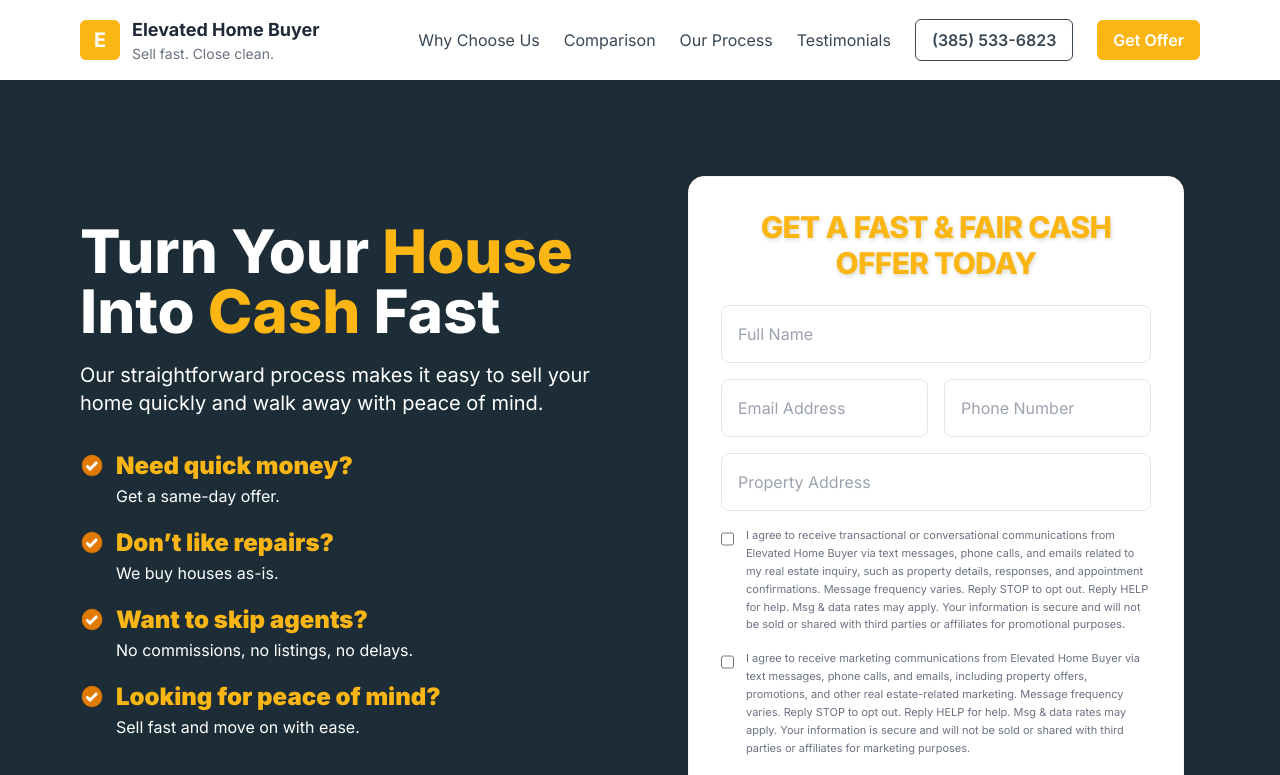
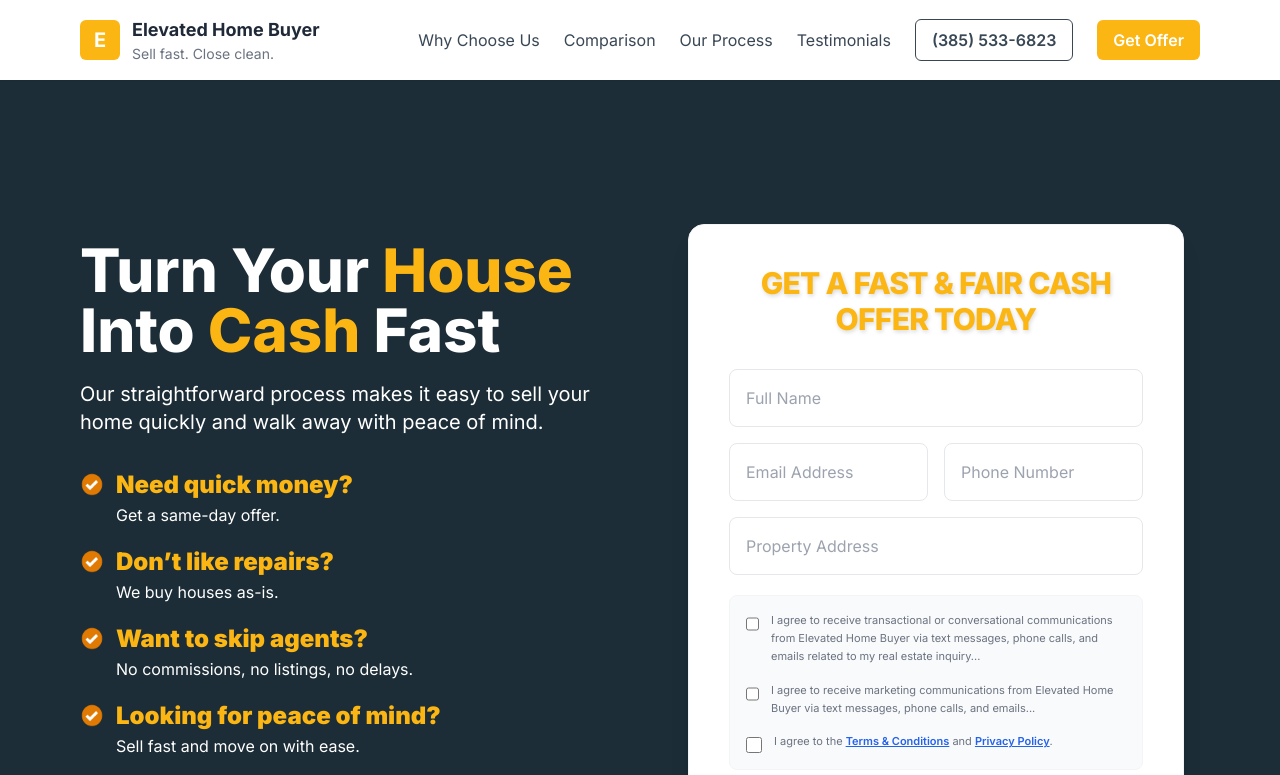
Before and after one commit to hpintojr/gettopdollar-homebuyer, a Next.js app: page / in a window 1280 px wide. Shown: the top 775 px of the page. Built offline with nearby package versions, Linux system fonts and the light colour scheme.

Commit message:
Update ContactForm.tsx

```diff
--- a/components/ContactForm.tsx
+++ b/components/ContactForm.tsx
@@ -18,21 +18,17 @@ export default function ContactForm() {
 
   const handleSubmit = async (e: React.FormEvent) => {
     e.preventDefault();
-
     if (!form.agreeTransactional || !form.agreeMarketing || !form.agreeTermsPrivacy) {
       setStatus("Please check all agreement boxes to continue.");
       return;
     }
-
     setStatus("Sending...");
-
     try {
       const res = await fetch("/api/contact", {
         method: "POST",
         body: JSON.stringify(form),
         headers: { "Content-Type": "application/json" },
       });
-
       if (res.ok) {
         setStatus("Success! We will contact you shortly.");
         setForm({
@@ -48,12 +44,13 @@ export default function ContactForm() {
   };
 
   return (
+    // Removed "md:w-96" and "flex-shrink-0" to allow full desktop width
+    <div className="w-full mx-auto py-12">
       <section id="contact">
         <div className="container mx-auto px-4 max-w-2xl">
-        <div className="bg-white p-8 rounded-2xl shadow-xl border border-gray-100">
-          {/* Updated Title with requested shadow: 1px 2px 4px */}
+          <div className="bg-white p-6 md:p-10 rounded-2xl shadow-xl border border-gray-100">
             <h2
-            className="text-3xl font-extrabold text-center mb-6 uppercase tracking-tight"
+              className="text-2xl md:text-3xl font-extrabold text-center mb-8 uppercase tracking-tight"
               style={{
                 color: "rgb(252 182 20 / var(--tw-text-opacity, 1))",
                 textShadow: "1px 2px 4px rgba(0, 0, 0, 0.15)"
@@ -62,7 +59,8 @@ export default function ContactForm() {
               Get A Fast & Fair Cash Offer Today
             </h2>
 
-          <form onSubmit={handleSubmit} className="space-y-4">
+            <form onSubmit={handleSubmit} className="space-y-5">
+              <div className="space-y-4">
                 <input
                   type="text"
                   placeholder="Full Name"
@@ -99,8 +97,9 @@ export default function ContactForm() {
                   onChange={(e) => setForm({ ...form, address: e.target.value })}
                   required
                 />
+              </div>
 
-            <div className="space-y-4 mt-6 text-[11px] leading-relaxed text-gray-500 text-left">
+              <div className="space-y-4 mt-6 text-[11px] leading-relaxed text-gray-500 text-left bg-gray-50 p-4 rounded-lg border border-gray-100">
                 <label className="flex items-start gap-3 cursor-pointer">
                   <input
                     type="checkbox"
@@ -109,7 +108,7 @@ export default function ContactForm() {
                     onChange={(e) => setForm({ ...form, agreeTransactional: e.target.checked })}
                   />
                   <span>
-                  I agree to receive transactional or conversational communications from Elevated Home Buyer via text messages, phone calls, and emails related to my real estate inquiry, such as property details, responses, and appointment confirmations. Message frequency varies. Reply STOP to opt out. Reply HELP for help. Msg & data rates may apply. Your information is secure and will not be sold or shared with third parties or affiliates for promotional purposes.
+                    I agree to receive transactional or conversational communications from Elevated Home Buyer via text messages, phone calls, and emails related to my real estate inquiry...
                   </span>
                 </label>
 
@@ -121,7 +120,7 @@ export default function ContactForm() {
                     onChange={(e) => setForm({ ...form, agreeMarketing: e.target.checked })}
                   />
                   <span>
-                  I agree to receive marketing communications from Elevated Home Buyer via text messages, phone calls, and emails, including property offers, promotions, and other real estate-related marketing. Message frequency varies. Reply STOP to opt out. Reply HELP for help. Msg & data rates may apply. Your information is secure and will not be sold or shared with third parties or affiliates for marketing purposes.
+                    I agree to receive marketing communications from Elevated Home Buyer via text messages, phone calls, and emails...
                   </span>
                 </label>
 
@@ -145,14 +144,11 @@ export default function ContactForm() {
                 GET MY CASH OFFER
               </button>
 
-            {status && (
-              <p className="text-center mt-4 font-bold text-blue-900">
-                {status}
-              </p>
-            )}
+              {status && <p className="text-center mt-4 font-bold text-blue-900">{status}</p>}
             </form>
           </div>
         </div>
       </section>
+    </div>
   );
 }
```
Lines whose indentation alone changed are shown as unchanged.
